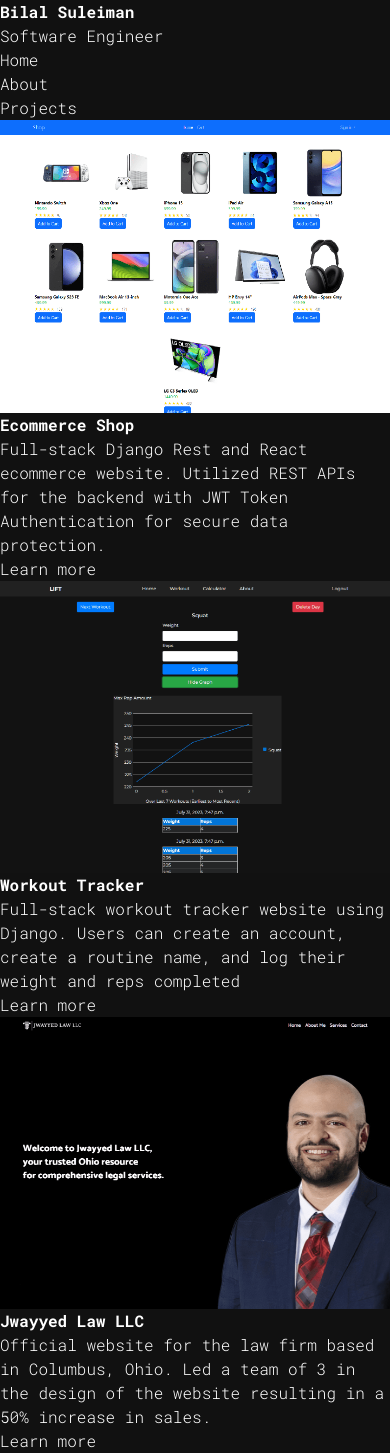
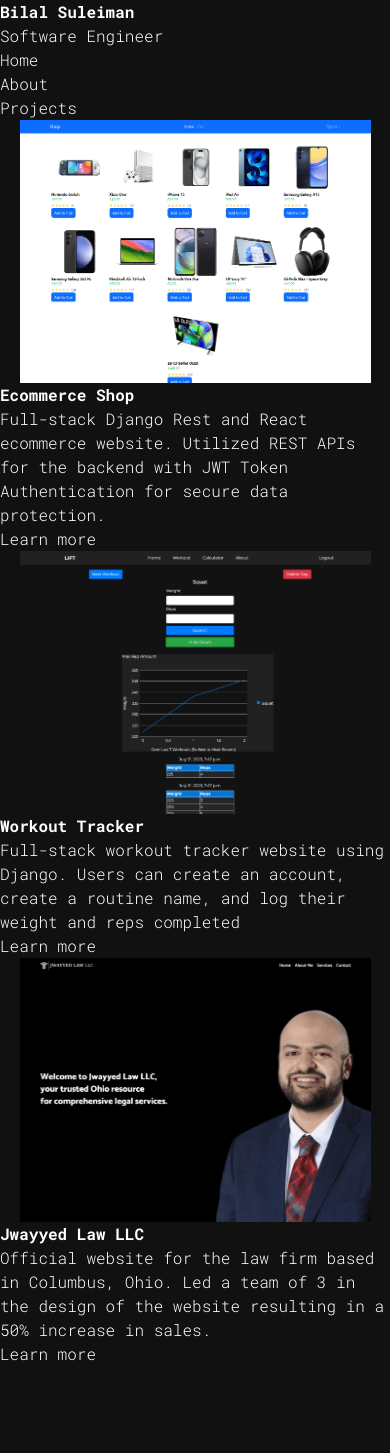
Before and after one commit to bsule/bsule.github.io, a React (Vite) app in the folder personal-website/: page /projects in a window 390 px wide. After the commit the page ends 1366 px from the top, so only its background shows below. Built offline with nearby package versions, Linux system fonts and the light colour scheme.

Commit message:
working on projects mobile

```diff
--- a/personal-website/src/components/Projects.jsx
+++ b/personal-website/src/components/Projects.jsx
@@ -10,7 +10,7 @@
                 <div className='max-w-screen-xl flex justify-center'>
                     <motion.div className='flex flex-col md:flex-row items-center md:items-start gap-8'>
                         <motion.div className='relative' whileHover={{ opacity: 0.7 }} transition={{ duration: 0.3 }}>
-                            <a href="https://github.com/bsule/ecommerce-app" target='blank'><img src={ecommercePic} alt="" className='rounded-xl' width="400px" height="300px"/></a>
+                            <a href="https://github.com/bsule/ecommerce-app" target='blank'><img src={ecommercePic} alt="" className='project-pic rounded-xl' width="400px" height="300px"/></a>
                         </motion.div>
                         <div className='text-center md:text-left items-center mt-4'>
                             <h3 className='font-bold text-2xl' id='project-title'>Ecommerce Shop</h3>
@@ -25,7 +25,7 @@
                 <motion.div className='max-w-screen-xl flex justify-center' initial={{opacity: 0}} animate={{opacity: 1}} exit={{opacity: 0, transition: {duration: .5}}} whileHover={{x: 6, y: -6}}>
                     <motion.div className='flex flex-col md:flex-row items-center md:items-start gap-8'>
                         <motion.div className='relative' whileHover={{ opacity: 0.7 }} transition={{ duration: 0.3 }}>
-                            <a href="https://github.com/bsule/Workout-Tracker" target='blank'><img src={workoutTrackerPic} alt="" className='rounded-xl' width="400px" height="300px"/></a>
+                            <a href="https://github.com/bsule/Workout-Tracker" target='blank'><img src={workoutTrackerPic} alt="" className='project-pic rounded-xl' width="400px" height="300px"/></a>
                         </motion.div>
                         <div className='text-center md:text-left items-center mt-4'>
                             <h3 className='font-bold text-2xl' id='project-title'>Workout Tracker</h3>
@@ -40,7 +40,7 @@
                 <motion.div className='max-w-screen-xl flex justify-center' initial={{opacity: 0}} animate={{opacity: 1}} exit={{opacity: 0, transition: {duration: .5}}} whileHover={{x: 6, y: -6}}>
                     <motion.div className='flex flex-col md:flex-row items-center md:items-start gap-8'>
                         <motion.div className='relative' whileHover={{ opacity: 0.7 }} transition={{ duration: 0.3 }}>
-                            <a href="https://github.com/bsule/Jwayyed-Law-LLC" target='blank'><img src={JwayyedLawPic} alt="" className='rounded-xl' width="400px" height="300px"/></a>
+                            <a href="https://github.com/bsule/Jwayyed-Law-LLC" target='blank'><img src={JwayyedLawPic} alt="" className='project-pic rounded-xl' width="400px" height="300px"/></a>
                         </motion.div>
                         <div className='text-center md:text-left items-center mt-4'>
                             <h3 className='font-bold text-2xl' id='project-title'>Jwayyed Law LLC</h3>
--- a/personal-website/src/index.css
+++ b/personal-website/src/index.css
@@ -126,6 +126,13 @@
         width: 90%;
         padding-top: 450px;
     }
+
+    .project-pic {
+        width: 90%;
+        display: flex;
+        justify-content: center;
+        margin: auto;
+    }
 }
 
 @media screen and (max-width: 410px) {
```
